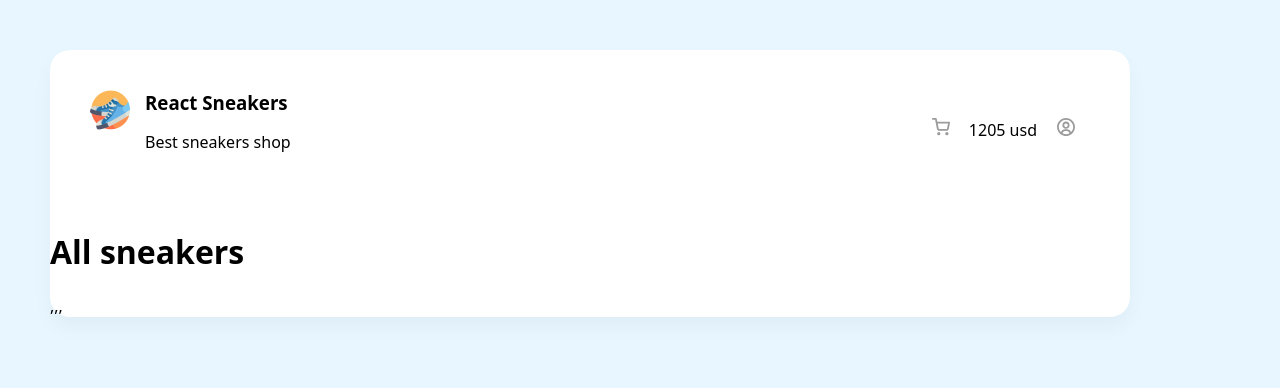
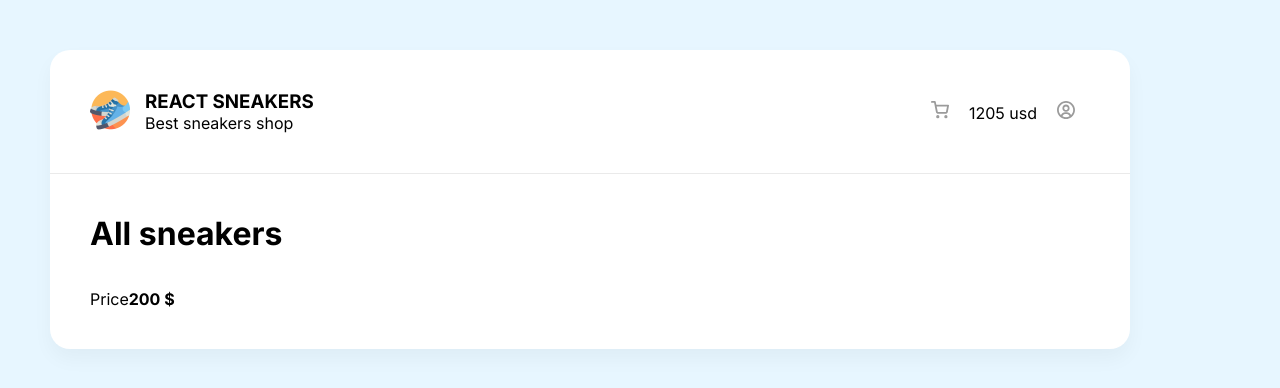
Before and after one commit to evgiur/react-sneakers, a React (Create React App) app: page / in a window 1280 px wide. Shown: the top 388 px of the page. Built offline with nearby package versions, Linux system fonts and the light colour scheme.

Commit message:
html-sass

```diff
--- a/public/index.html
+++ b/public/index.html
@@ -24,6 +24,10 @@
       work correctly both with client-side routing and a non-root public URL.
       Learn how to configure a non-root public URL by running `npm run build`.
     -->
+    <link rel="preconnect" href="https://fonts.googleapis.com">
+    <link rel="preconnect" href="https://fonts.gstatic.com" crossorigin>
+    <link href="https://fonts.googleapis.com/css2?family=Inter:wght@400;600;700&display=swap" rel="stylesheet">
+
     <title>React App</title>
   </head>
   <body>
--- a/src/App.js
+++ b/src/App.js
@@ -3,12 +3,13 @@
 function App() {
   return (
     <div className="wrapper clear">
+      {/* HEADER */}
       <header className="header">
         <div className="headerLeft">
           <img width={40} height={40} src="/img/logo.png" alt="logo"/>
 
           <div>
-            <h3 className="h3">React Sneakers</h3>
+            <h3>React Sneakers</h3>
             <p>Best sneakers shop</p>
           </div>
 
@@ -24,9 +25,22 @@ function App() {
           </li>
         </ul>
       </header>
+
+      {/*CONTENT*/}
       <div className="content">
         <h1> All sneakers</h1>
-        ,,,
+
+        <div className="card">
+          <img src="" alt="" ></img>
+          <p></p>
+          <div>
+            <div>
+              <span>Price</span>
+              <b>200 $</b>
+            </div>
+          </div>
+
+        </div>
       </div>
     </div>
   );
--- a/src/index.scss
+++ b/src/index.scss
@@ -1,6 +1,6 @@
 body {
   margin: 0;
-  font-family: system-ui;
+  font-family: 'Inter', system-ui;
   -webkit-font-smoothing: antialiased;
   -moz-osx-font-smoothing: grayscale;
   background-color: #e7f6ff;
@@ -40,6 +40,7 @@ header {
   justify-content: space-between;
   align-items: center;
   padding: 40px;
+  border-bottom: 1px solid #eaeaea;
 
   img {
     margin-right: 15px;
@@ -49,12 +50,17 @@ header {
     display: flex;
     justify-content: center;
 
-    h3 {
-      margin: 0px;
-      p{
+    div {
+      h3 {
+        text-transform: uppercase;
+        margin: 0px;
+      }
+      p {
         margin: 0px;
       }
     }
+
+
   }
 
   .headerRight {
@@ -64,3 +70,11 @@ header {
     }
   }
 }
+
+.content {
+  padding: 40px;
+
+  h1 {
+    margin: 0px;
+  }
+}
```
